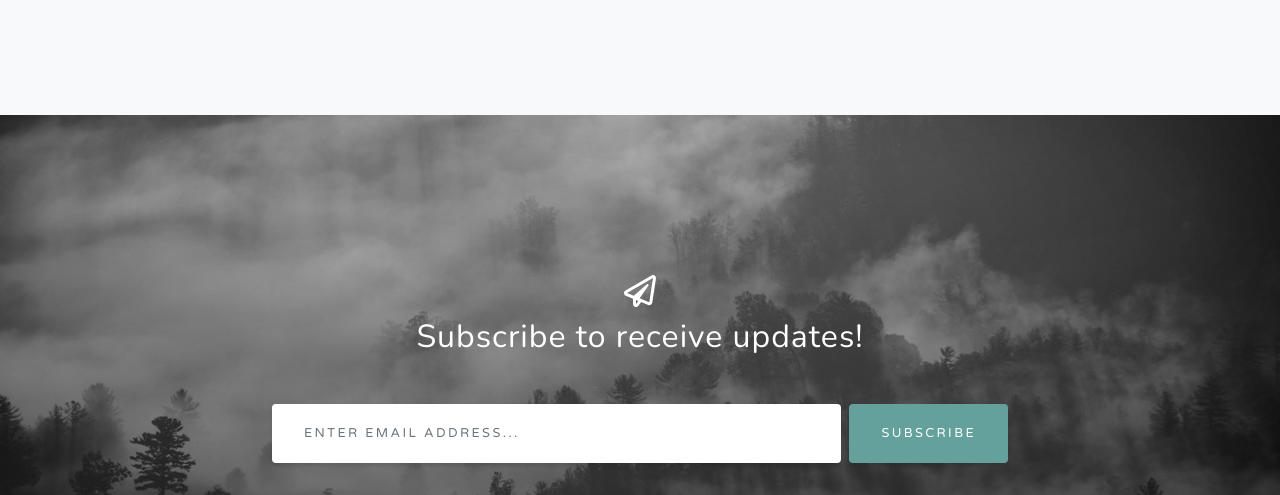
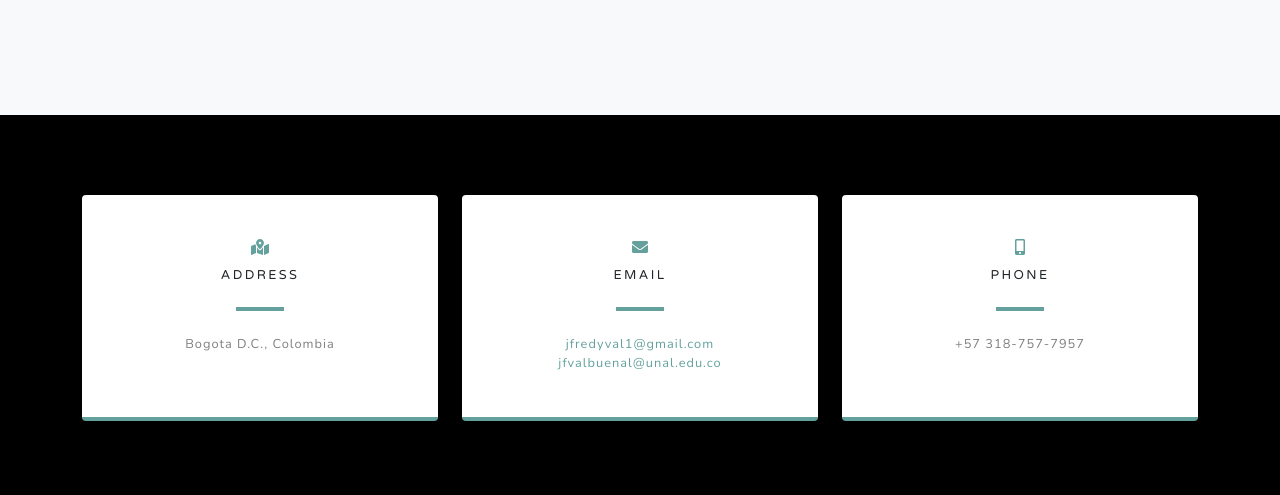
Before and after one commit to jfredyval1/Web_jfvl, a plain HTML site: page index.html in a window 1280 px wide. Shown: the part 2990-3485 px from the top of the page. Drawn offline with nearby package versions, Linux system fonts and the light colour scheme.

Commit message:
Creación web personal

```diff
--- a/index.html
+++ b/index.html
@@ -28,7 +28,7 @@
                     <ul class="navbar-nav ml-auto">
                         <li class="nav-item"><a class="nav-link js-scroll-trigger" href="#about">About me</a></li>
                         <li class="nav-item"><a class="nav-link js-scroll-trigger" href="#projects">Projects</a></li>
-                        <li class="nav-item"><a class="nav-link js-scroll-trigger" href="#signup">Contact</a></li>
+                        <li class="nav-item"><a class="nav-link js-scroll-trigger" href="#contact">Contact</a></li>
                     </ul>
                 </div>
             </div>
@@ -102,23 +102,9 @@
                 </div>
             </div>
         </section>
-        <!-- Signup-->
-        <section class="signup-section" id="signup">
-            <div class="container">
-                <div class="row">
-                    <div class="col-md-10 col-lg-8 mx-auto text-center">
-                        <i class="far fa-paper-plane fa-2x mb-2 text-white"></i>
-                        <h2 class="text-white mb-5">Subscribe to receive updates!</h2>
-                        <form class="form-inline d-flex">
-                            <input class="form-control flex-fill mr-0 mr-sm-2 mb-3 mb-sm-0" id="inputEmail" type="email" placeholder="Enter email address..." />
-                            <button class="btn btn-primary mx-auto" type="submit">Subscribe</button>
-                        </form>
-                    </div>
-                </div>
-            </div>
-        </section>
+        <!-- Espacio para crear Skills-->
         <!-- Contact-->
-        <section class="contact-section bg-black">
+        <section class="contact-section bg-black" id="contact">
             <div class="container">
                 <div class="row">
                     <div class="col-md-4 mb-3 mb-md-0">
```
